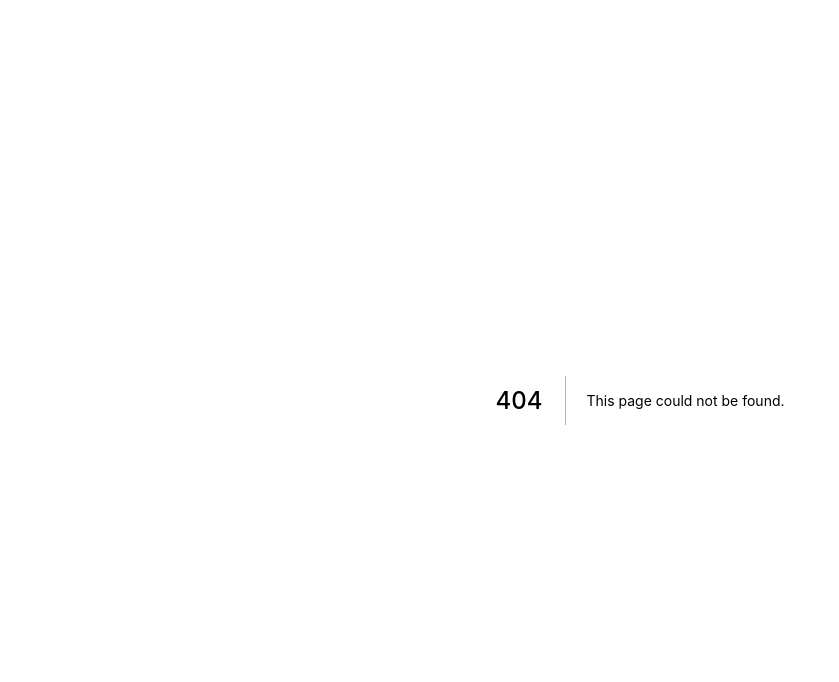
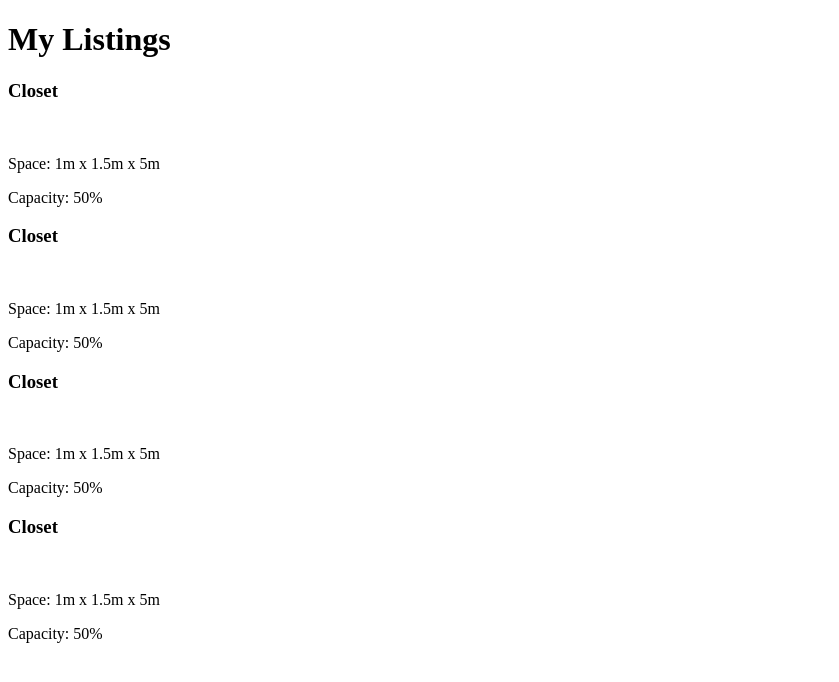
Before and after one commit to ypyang237/store_me, a Next.js app: page /listings in a window 1280 px wide. Before the commit this address had no page. Shown: the top 682 px of the page, without its empty margins (0-839 px from the left). Built offline with nearby package versions, Linux system fonts and the light colour scheme.

Commit message:
skeleton for listings complete

```diff
--- /dev/null
+++ b/components/HostListing/HostListing.js
@@ -0,0 +1,37 @@
+import React, { Component } from 'react';
+
+class HostListing extends Component {
+
+   render() {
+    return(
+      <div>
+        <div>
+          <h3>Closet</h3>
+          <img></img>
+          <p>Space: 1m x 1.5m x 5m</p>
+          <p>Capacity: 50%</p>
+        </div>
+        <div>
+          <h3>Closet</h3>
+          <img></img>
+          <p>Space: 1m x 1.5m x 5m</p>
+          <p>Capacity: 50%</p>
+        </div>
+        <div>
+          <h3>Closet</h3>
+          <img></img>
+          <p>Space: 1m x 1.5m x 5m</p>
+          <p>Capacity: 50%</p>
+        </div>
+        <div>
+          <h3>Closet</h3>
+          <img></img>
+          <p>Space: 1m x 1.5m x 5m</p>
+          <p>Capacity: 50%</p>
+        </div>
+      </div>
+    )
+  };
+}
+
+export default HostListing;
--- /dev/null
+++ b/pages/listings.js
@@ -0,0 +1,17 @@
+import React, { Component } from 'react';
+import HostListing from '../components/HostListing/HostListing'
+
+
+class Listing extends Component {
+
+   render() {
+    return(
+      <div>
+        <h1>My Listings</h1>
+        <HostListing />
+      </div>
+    )
+  };
+}
+
+export default Listing;
```
